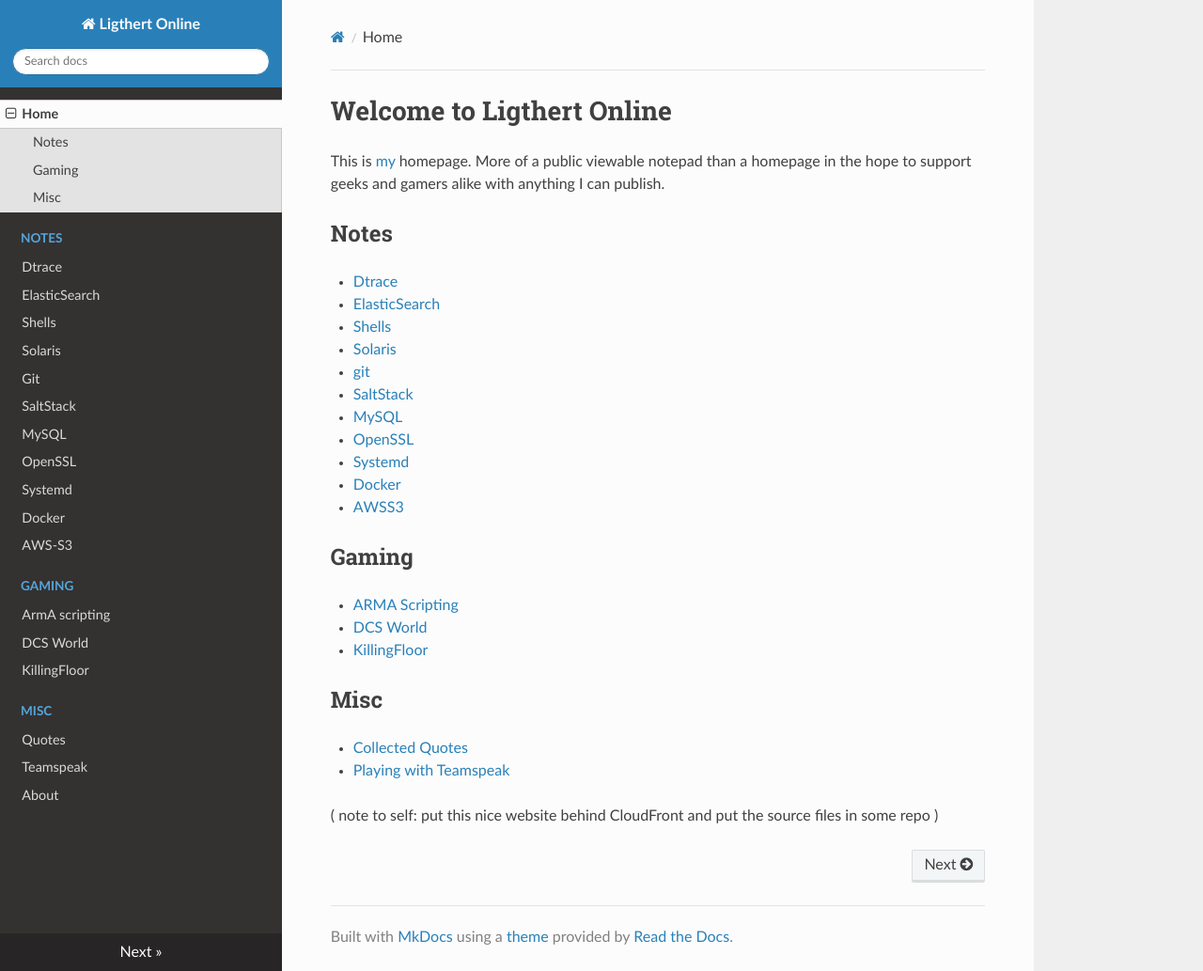
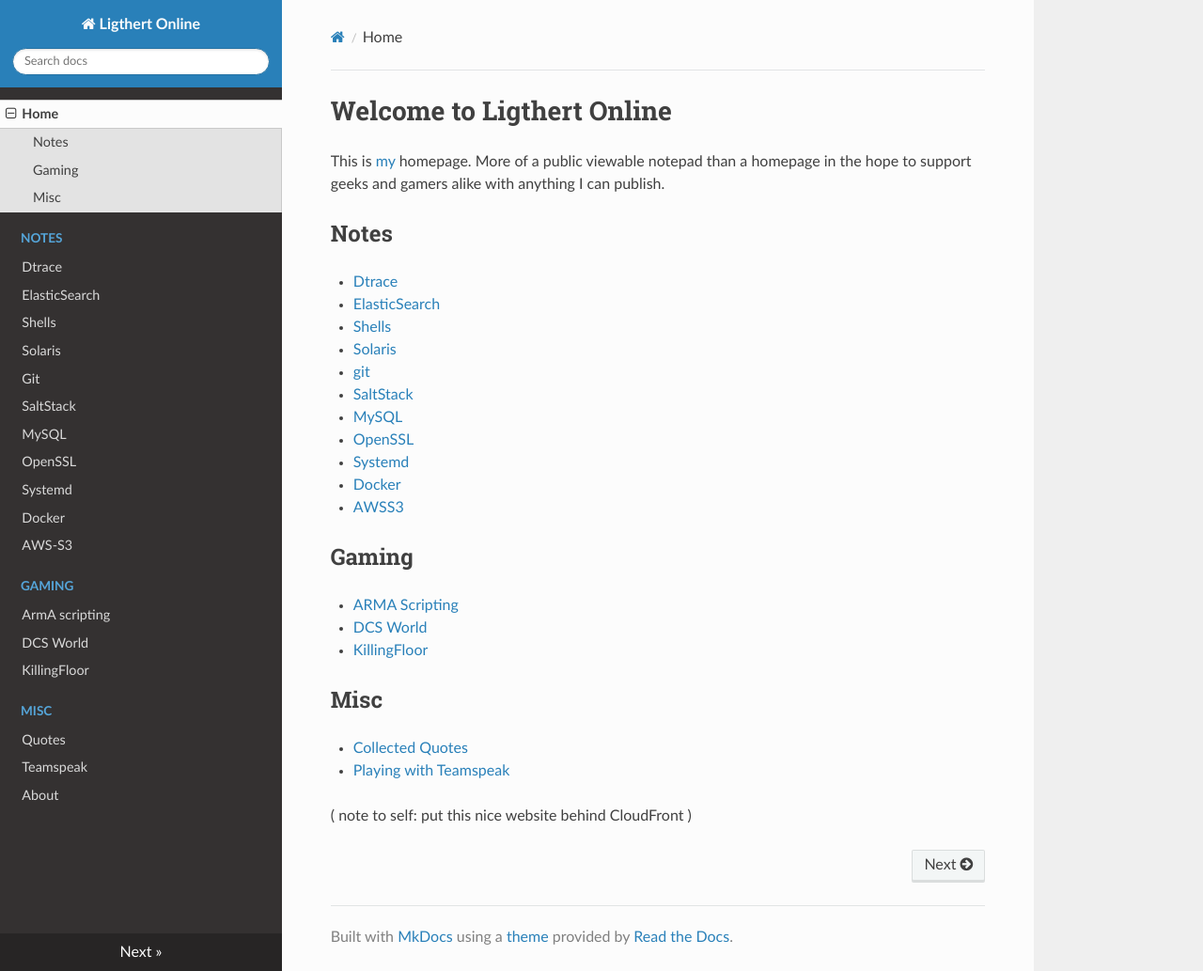
Before and after one commit to Ligthert/static-website, an MkDocs documentation site: the page built from docs/index.md, in a window 1280 px wide and 1033 px high. Shown: the whole window at 94% size. Built offline with MkDocs 1.6.1, drawn with Linux system fonts in a browser that asks for light colours; nearby versions of some CDN libraries; old or Windows-style settings are respelled for this version of MkDocs.

Commit message:
Change to the index page

```diff
--- a/docs/index.md
+++ b/docs/index.md
@@ -24,4 +24,4 @@
 * [Collected Quotes](misc/quotes.md)
 * [Playing with Teamspeak](misc/teamspeak.md)
 
-( note to self: put this nice website behind CloudFront and put the source files in some repo )
+( note to self: put this nice website behind CloudFront )
```
